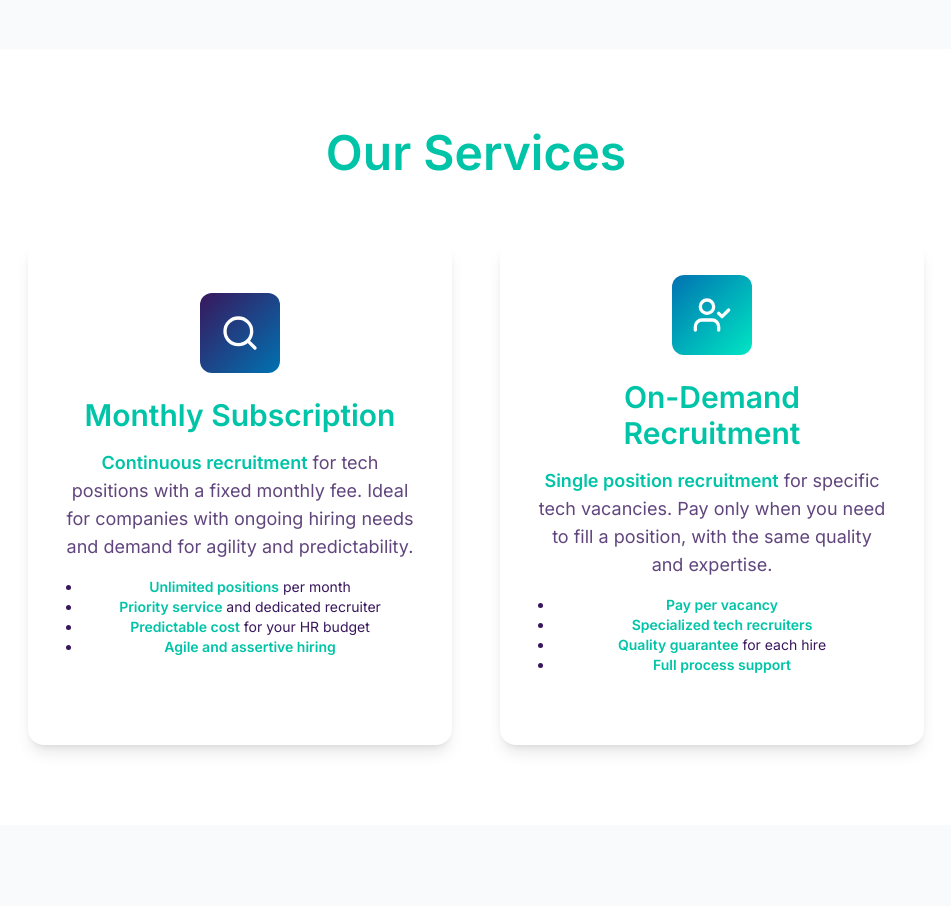
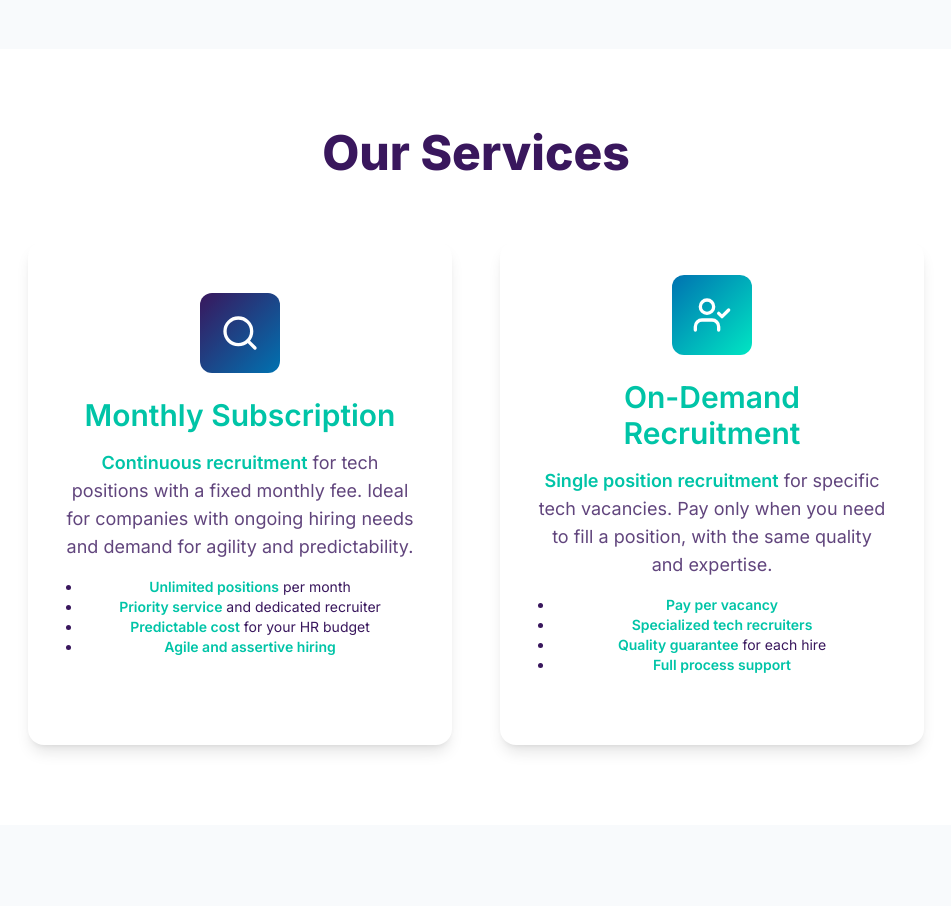
Before and after one commit to lhkuklis/miluz-landpage, a React (Vite) app: page / in a window 1280 px wide. Shown: the part 5820-6726 px from the top of the page, without its empty margins (164-1115 px from the left). Built offline with nearby package versions, Linux system fonts and the light colour scheme.

Commit message:
style(services): align section title with global heading styles and remove teal highlight from H2

```diff
--- a/src/components/ServicesSection.tsx
+++ b/src/components/ServicesSection.tsx
@@ -52,7 +52,7 @@ const ServicesSection = () => {
           {/* Header */}
           <div className="text-center mb-12 sm:mb-16">
             <h2 className="heading-2 mb-4 animate-fade-in">
-              <HighlightedText>{t('services.title')}</HighlightedText>
+              {t('services.title')}
             </h2>
           </div>
 
```
